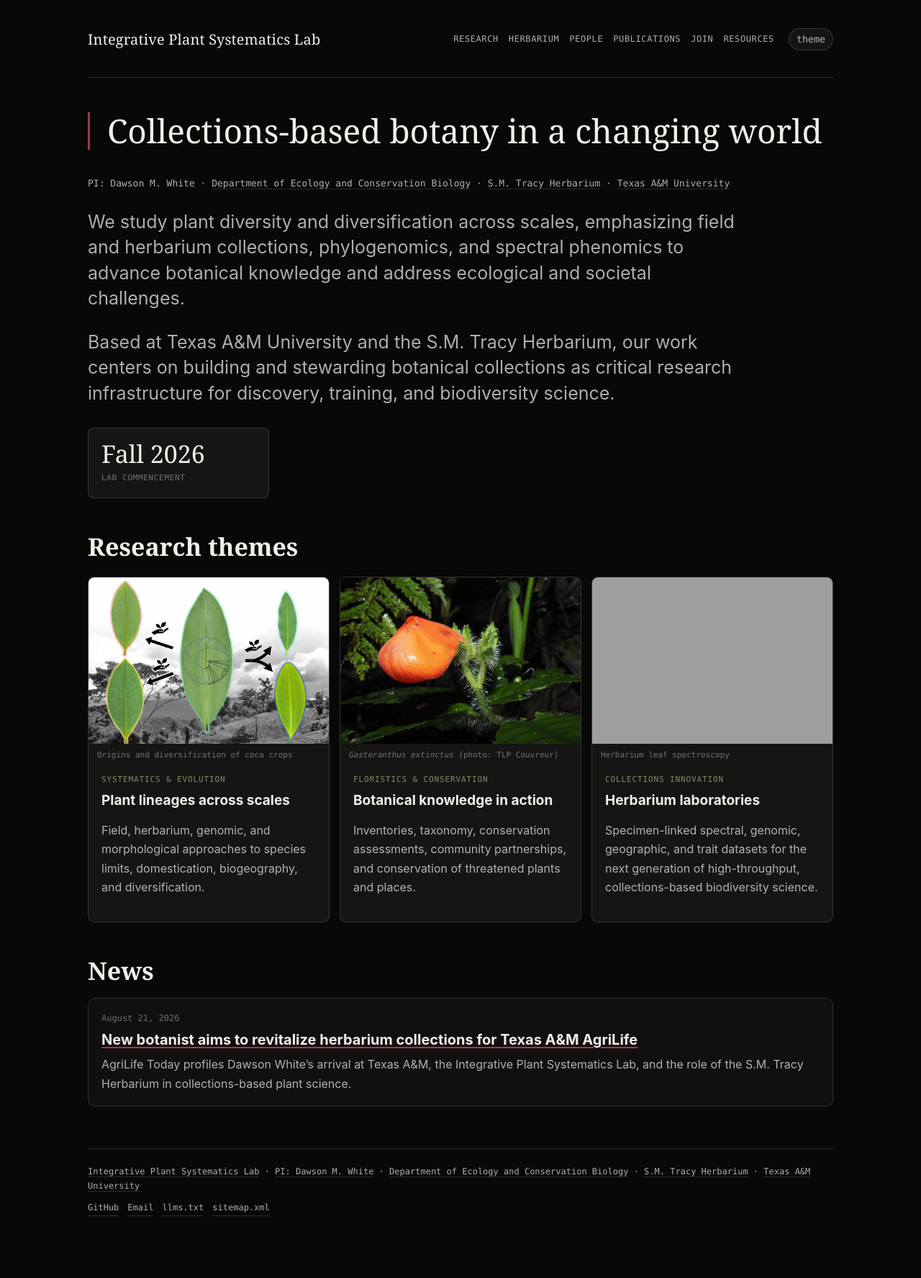
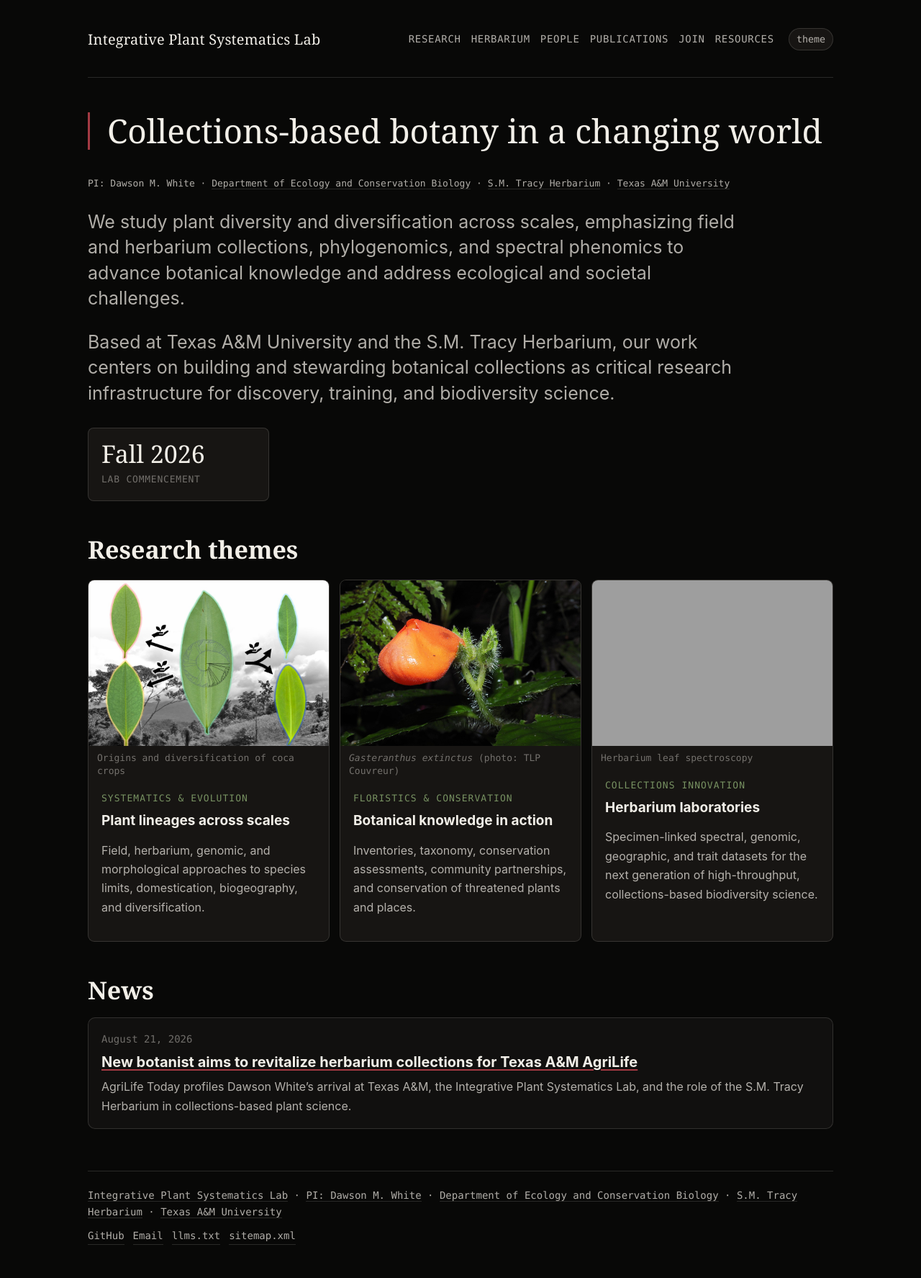
Before and after one commit to Erythroxylum/whiteplantsystematics.org, a Jekyll site: the page built from index.html, in a window 1280 px wide. Shown: the whole page at 72% size. Built offline with Jekyll 4.4.1, drawn with Linux system fonts in a browser that asks for light colours; before the commit the page ends 1735 px from its top, so only the background shows below that; grey boxes are pictures that could not be loaded.

Commit message:
font min 13

```diff
--- a/assets/css/main.css
+++ b/assets/css/main.css
@@ -39,10 +39,10 @@ a:hover { color: var(--accent-strong); }
 .page-shell { max-width: 1080px; margin: 0 auto; padding: 28px 22px 46px; }
 .site-header { display: flex; align-items: center; gap: 20px; padding: 10px 0 36px; border-bottom: 1px solid var(--rule); margin-bottom: 36px; }
 .site-title { font-family: var(--font-serif); font-size: 20px; text-decoration: none; letter-spacing: 0.01em; white-space: nowrap; }
-.site-nav { display: flex; flex-wrap: wrap; gap: 14px; margin-left: auto; font-family: var(--font-mono); font-size: 12px; text-transform: uppercase; letter-spacing: 0.05em; }
+.site-nav { display: flex; flex-wrap: wrap; gap: 14px; margin-left: auto; font-family: var(--font-mono); font-size: 14px; text-transform: uppercase; letter-spacing: 0.05em; }
 .site-nav a { color: var(--ink-dim); text-decoration: none; }
 .theme-toggle { border: 1px solid var(--rule); background: var(--paper-raised); color: var(--ink-dim); border-radius: 999px; padding: 7px 10px; font-family: var(--font-mono); cursor: pointer; }
-.crumb { font-family: var(--font-mono); font-size: 12px; color: var(--ink-faint); text-transform: uppercase; letter-spacing: 0.05em; margin-bottom: 22px; }
+.crumb { font-family: var(--font-mono); font-size: 14px; color: var(--ink-faint); text-transform: uppercase; letter-spacing: 0.05em; margin-bottom: 22px; }
 .title { font-family: var(--font-serif); font-size: clamp(34px, 5vw, 58px); line-height: 0.98; letter-spacing: -0.04em; margin: 0 0 22px; max-width: 920px; }
 .lede { font-size: clamp(19px, 2.2vw, 25px); line-height: 1.42; color: var(--ink-dim); max-width: 900px; }
 h2 { font-family: var(--font-serif); font-size: 34px; line-height: 1.15; margin: 48px 0 12px; }
@@ -53,12 +53,12 @@ p { color: var(--ink-dim); }
 .stats-row { display: grid; grid-template-columns: repeat(4, minmax(0, 1fr)); gap: 10px; margin: 30px 0 34px; }
 .stat { border: 1px solid var(--rule); background: var(--paper-raised); padding: 18px; border-radius: 8px; }
 .stat-num { font-family: var(--font-serif); font-size: 34px; line-height: 1; color: var(--ink); }
-.stat-label { display: block; color: var(--ink-faint); font-family: var(--font-mono); font-size: 11px; margin-top: 8px; text-transform: uppercase; letter-spacing: 0.06em; }
+.stat-label { display: block; color: var(--ink-faint); font-family: var(--font-mono); font-size: 13px; margin-top: 8px; text-transform: uppercase; letter-spacing: 0.06em; }
 .research-grid, .image-grid, .team-grid { display: grid; grid-template-columns: repeat(3, minmax(0, 1fr)); gap: 14px; margin: 22px 0 34px; }
 .card, .member, .layer { border: 1px solid var(--rule); background: var(--paper-raised); border-radius: 9px; overflow: hidden; }
 .card img, .member img { width: 100%; aspect-ratio: 1.45 / 1; object-fit: cover; display: block; background: var(--paper-sunk); }
 .card-body, .m-info { padding: 18px; }
-.kicker, .sum-kicker, .m-role { display: block; font-family: var(--font-mono); font-size: 11px; text-transform: uppercase; letter-spacing: 0.08em; color: var(--green); margin-bottom: 8px; }
+.kicker, .sum-kicker, .m-role { display: block; font-family: var(--font-mono); font-size: 13px; text-transform: uppercase; letter-spacing: 0.08em; color: var(--green); margin-bottom: 8px; }
 .layer { margin: 10px 0; }
 .layer summary { cursor: pointer; list-style: none; padding: 18px; }
 .layer summary::-webkit-details-marker { display: none; }
@@ -66,12 +66,12 @@ p { color: var(--ink-dim); }
 .sum-head { font-size: 19px; font-weight: 650; color: var(--ink); }
 .sum-trail { color: var(--ink-faint); font-size: 14px; }
 .layer-body { border-top: 1px solid var(--rule); padding: 18px; }
-.layer-links { display: flex; flex-wrap: wrap; gap: 10px; margin-top: 14px; font-family: var(--font-mono); font-size: 12px; }
+.layer-links { display: flex; flex-wrap: wrap; gap: 10px; margin-top: 14px; font-family: var(--font-mono); font-size: 14px; }
 .layer-links a { border: 1px solid var(--rule); border-radius: 999px; padding: 8px 11px; text-decoration: none; background: var(--paper-sunk); }
 .pullquote { font-family: var(--font-serif); font-size: clamp(26px, 4vw, 46px); line-height: 1.12; margin: 48px 0; padding-left: 24px; border-left: 3px solid var(--accent-strong); color: var(--ink); }
 .member-wide { grid-column: span 2; }
 .m-name { font-size: 20px; font-weight: 700; margin-bottom: 4px; }
-.colophon { display: flex; flex-direction: column; gap: 10px; margin-top: 58px; padding-top: 22px; border-top: 1px solid var(--rule); color: var(--ink-faint); font-family: var(--font-mono); font-size: 12px; }
+.colophon { display: flex; flex-direction: column; gap: 10px; margin-top: 58px; padding-top: 22px; border-top: 1px solid var(--rule); color: var(--ink-faint); font-family: var(--font-mono); font-size: 14px; }
 .endpoints { display: flex; gap: 12px; flex-wrap: wrap; }
 .endpoints a { color: var(--ink-dim); text-decoration: none; }
 code, pre { font-family: var(--font-mono); }
@@ -158,7 +158,7 @@ pre { overflow-x: auto; background: var(--paper-sunk); border: 1px solid var(--r
   padding: 8px 12px 0;
   color: var(--ink-faint);
   font-family: var(--font-mono);
-  font-size: 11px;
+  font-size: 13px;
   line-height: 1.4;
 }
 
@@ -202,7 +202,7 @@ pre { overflow-x: auto; background: var(--paper-sunk); border: 1px solid var(--r
   padding: 8px 2px 0;
   color: var(--ink-faint);
   font-family: var(--font-mono);
-  font-size: 11px;
+  font-size: 13px;
   line-height: 1.4;
 }
 
@@ -224,7 +224,7 @@ pre { overflow-x: auto; background: var(--paper-sunk); border: 1px solid var(--r
   margin-bottom: 8px;
   color: var(--ink-faint);
   font-family: var(--font-mono);
-  font-size: 12px;
+  font-size: 14px;
 }
 
 .news-item h3 {
```
